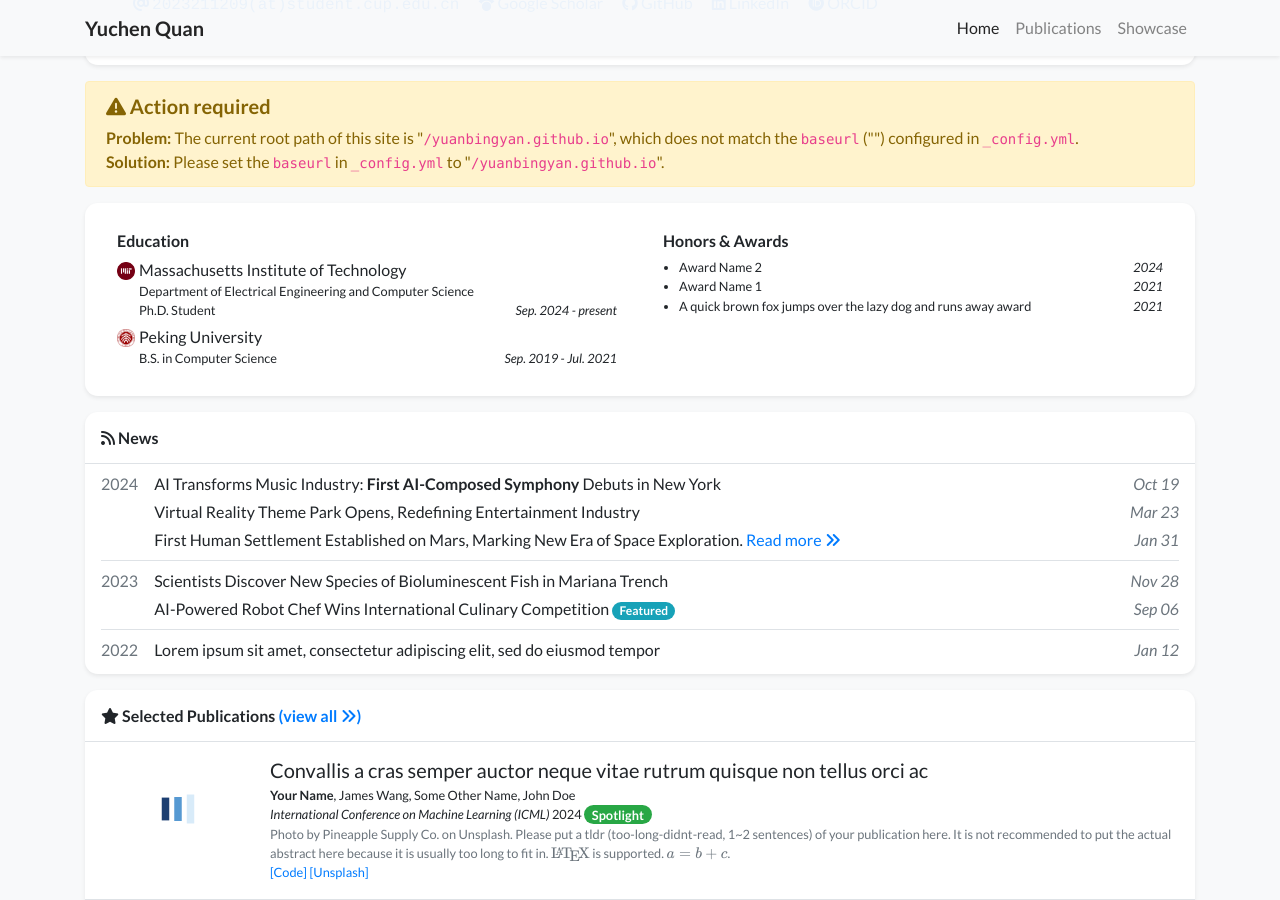
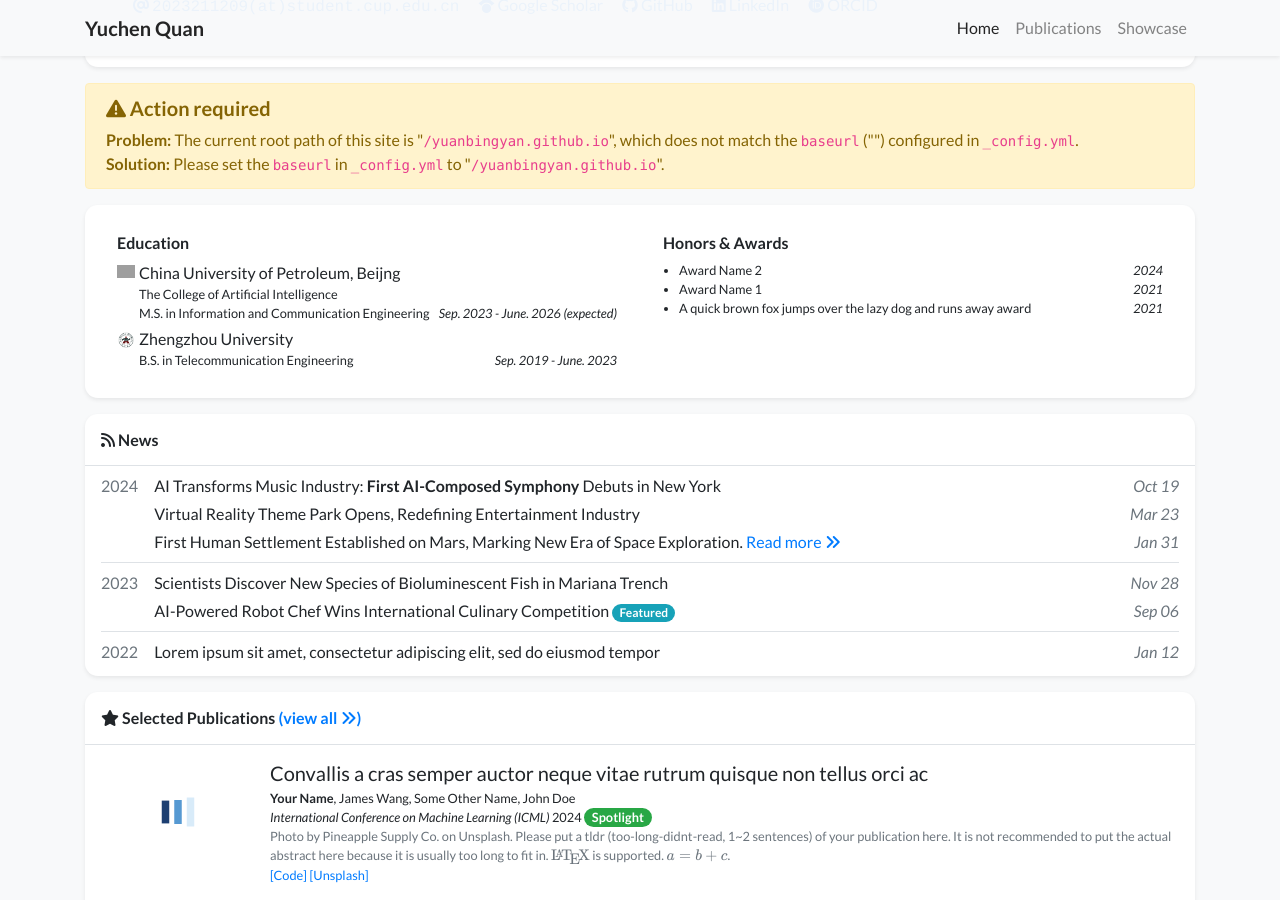
Before and after one commit to yuanbingyan/yuanbingyan.github.io, a Jekyll site: the page built from index.html, in a window 1280 px wide and 900 px high, scrolled down 442 px. Built offline with Jekyll 4.4.1, drawn with Linux system fonts in a browser that asks for light colours; nearby versions of some CDN libraries; a style sheet for code colours, icons or effects is not loaded; grey boxes are pictures that could not be loaded.

Commit message:
修改：     _data/profile.yml 新文件：   assets/images/badges/ChinaUniversityOfPetroleumBeijing.png 删除：     assets/images/badges/MIT_Social_circle.png 删除：     assets/images/badges/PKU_red.png 新文件：   assets/images/badges/ZhengzhouUniversity.png

```diff
--- a/_data/profile.yml
+++ b/_data/profile.yml
@@ -34,16 +34,16 @@ portrait_caption: >-
   Photo by Manja Vitolic on Unsplash (this caption is optional, comment it out to disable).
 
 education:
-  - name: Massachusetts Institute of Technology
-    logo: /assets/images/badges/MIT_Social_circle.png
+  - name: China University of Petroleum, Beijng
+    logo: /assets/images/badges/ChinaUnversityOfPetroleum.png
     position: >-
-      Department of Electrical Engineering and Computer Science <br/>
-      Ph.D. Student
-    date: Sep. 2024 - present
-  - name: Peking University
-    logo: /assets/images/badges/PKU_red.png
-    position: B.S. in Computer Science
-    date: Sep. 2019 - Jul. 2021
+      The College of Artificial Intelligence <br/>
+      M.S. in Information and Communication Engineering
+    date: Sep. 2023 - June. 2026 (expected)
+  - name: Zhengzhou University
+    logo: /assets/images/badges/ZhengzhouUniversity.png
+    position: B.S. in Telecommunication Engineering
+    date: Sep. 2019 - June. 2023
 
 # experience:
 # - name: Peking University
```
Also changed, not shown: assets/images/badges/ChinaUniversityOfPetroleumBeijing.png (added), assets/images/badges/MIT_Social_circle.png (deleted), assets/images/badges/PKU_red.png (deleted), assets/images/badges/ZhengzhouUniversity.png (added).
